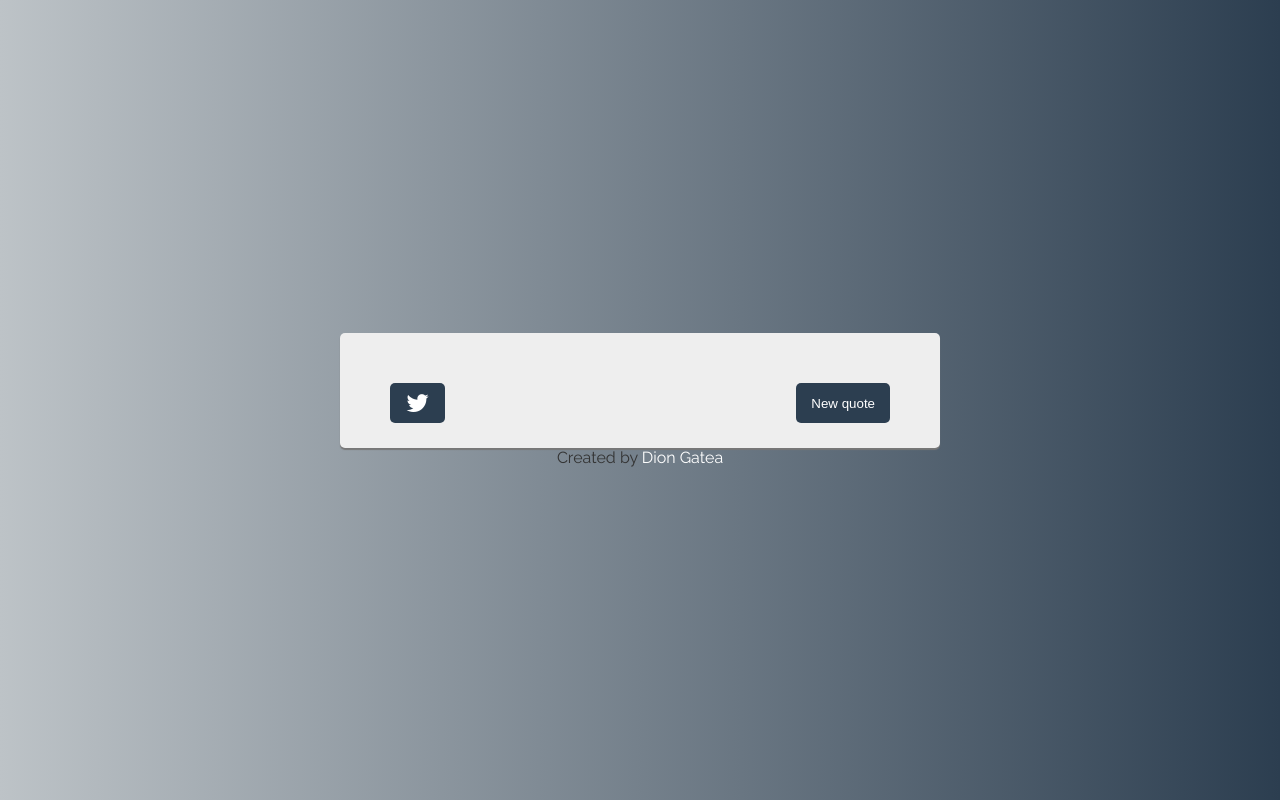
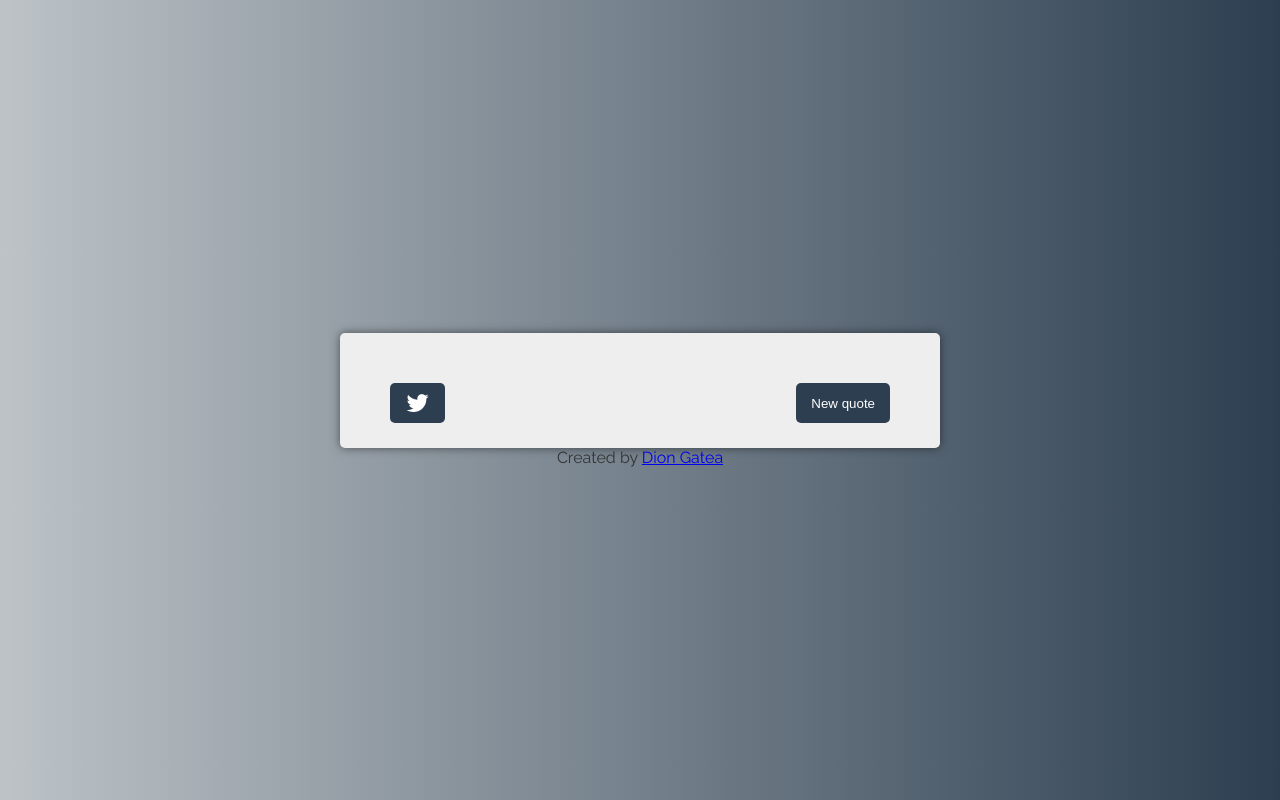
Before and after one commit to Diongatea/random-quote-generator, a plain HTML site: page index.html in a window 1280 px wide. Drawn offline with nearby package versions, Linux system fonts and the light colour scheme; no server answers.

Commit message:
Update app.css

```diff
--- a/app.css
+++ b/app.css
@@ -47,10 +47,9 @@ body {
     height: auto;
     background-color: #eee;
     border-radius: 5px;
-    -webkit-box-shadow: 0 1px 2px #777;
-	-moz-box-shadow: 0 2px 1px #777;
-	box-shadow: 0 2px 1px #777;
-}
+      -webkit-box-shadow:0 0 10px rgba(0, 0, 0, 0.5);
+	-moz-box-shadow:0 0 10px rgba(0, 0, 0, 0.5);
+	box-shadow:0 0 10px rgba(0, 0, 0, 0.5);
 
 .buttons {
     justify-content: space-between;
```
